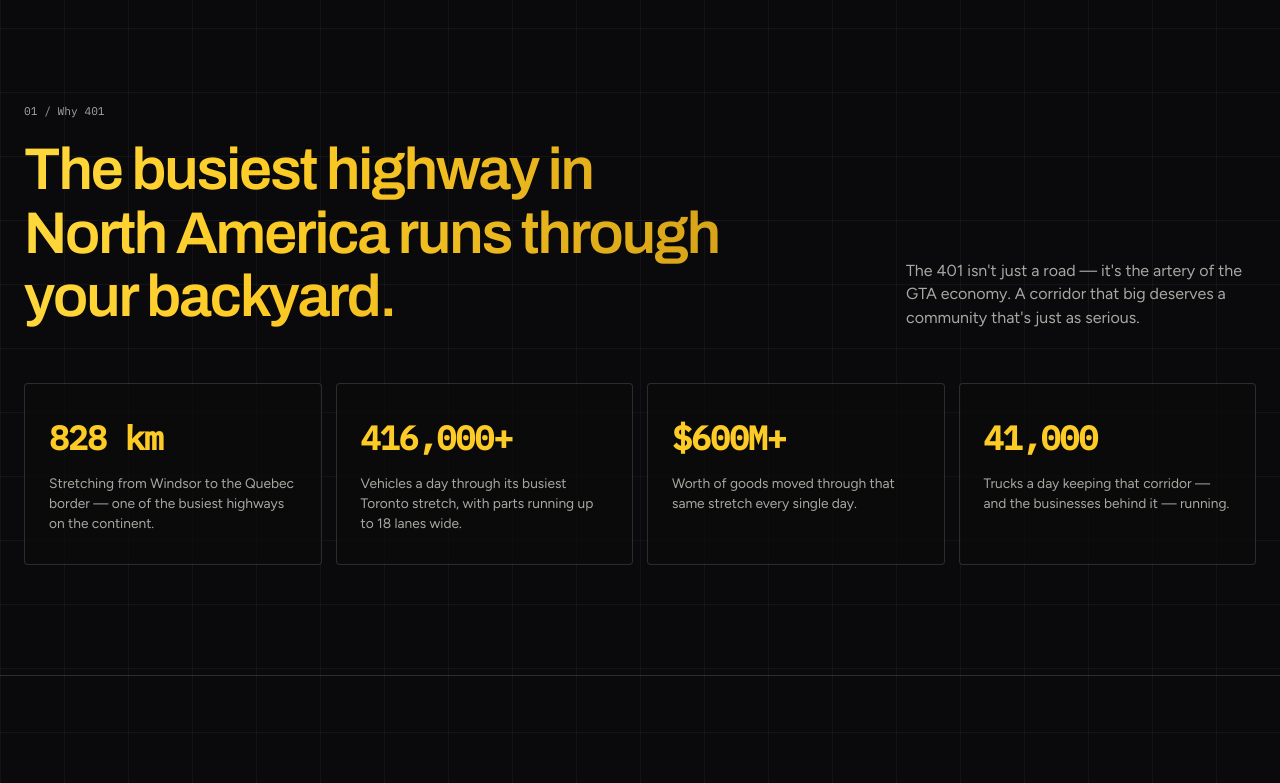
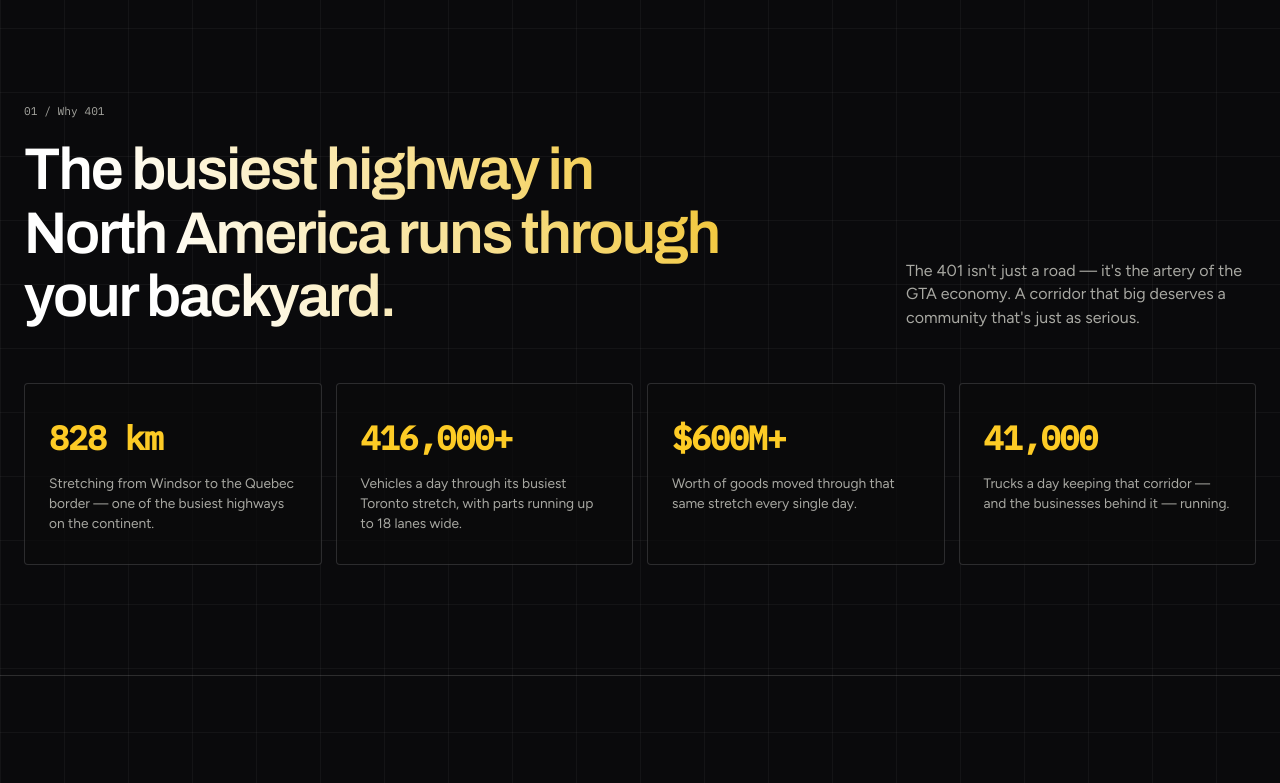
Before and after one commit to markmulhearne1-sketch/401-collective, a plain HTML site: page index.html in a window 1280 px wide. Shown: the part 1380-2163 px from the top of the page. Drawn offline with Linux system fonts and the light colour scheme.

Commit message:
Revert headline gradient to white-to-yellow

```diff
--- a/index.html
+++ b/index.html
@@ -850,7 +850,7 @@
     .event-layout h2,
     .join-layout h2 {
       font-size: clamp(2.2rem, 4.6vw, 4.4rem);
-      background: linear-gradient(100deg, #FFD83D 0%, #FDCB25 35%, #D4A017 100%);
+      background: linear-gradient(55deg, #ffffff 20%, rgba(253, 203, 37, 0.95) 100%);
       -webkit-background-clip: text;
       background-clip: text;
       -webkit-text-fill-color: transparent;
```
